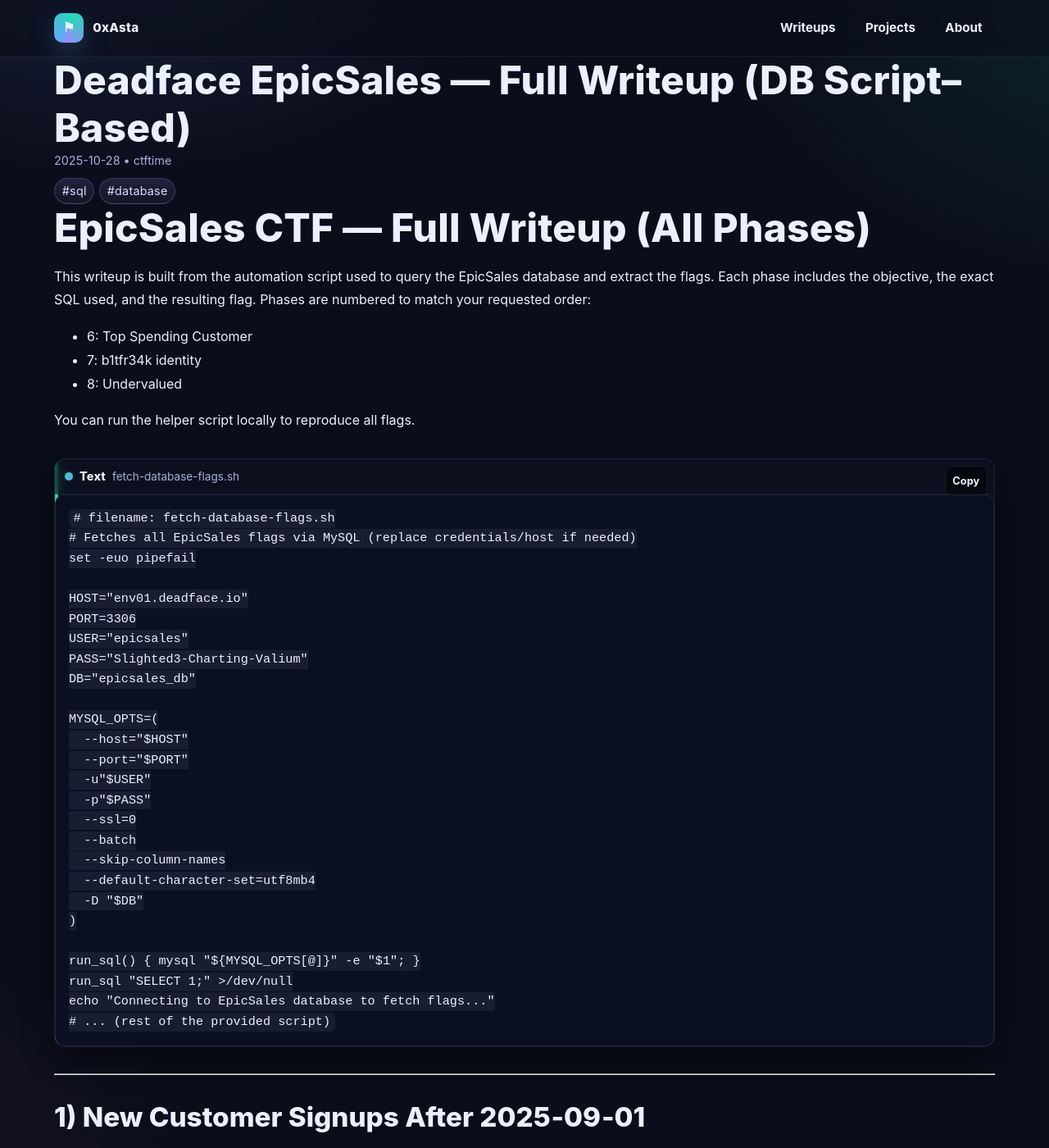
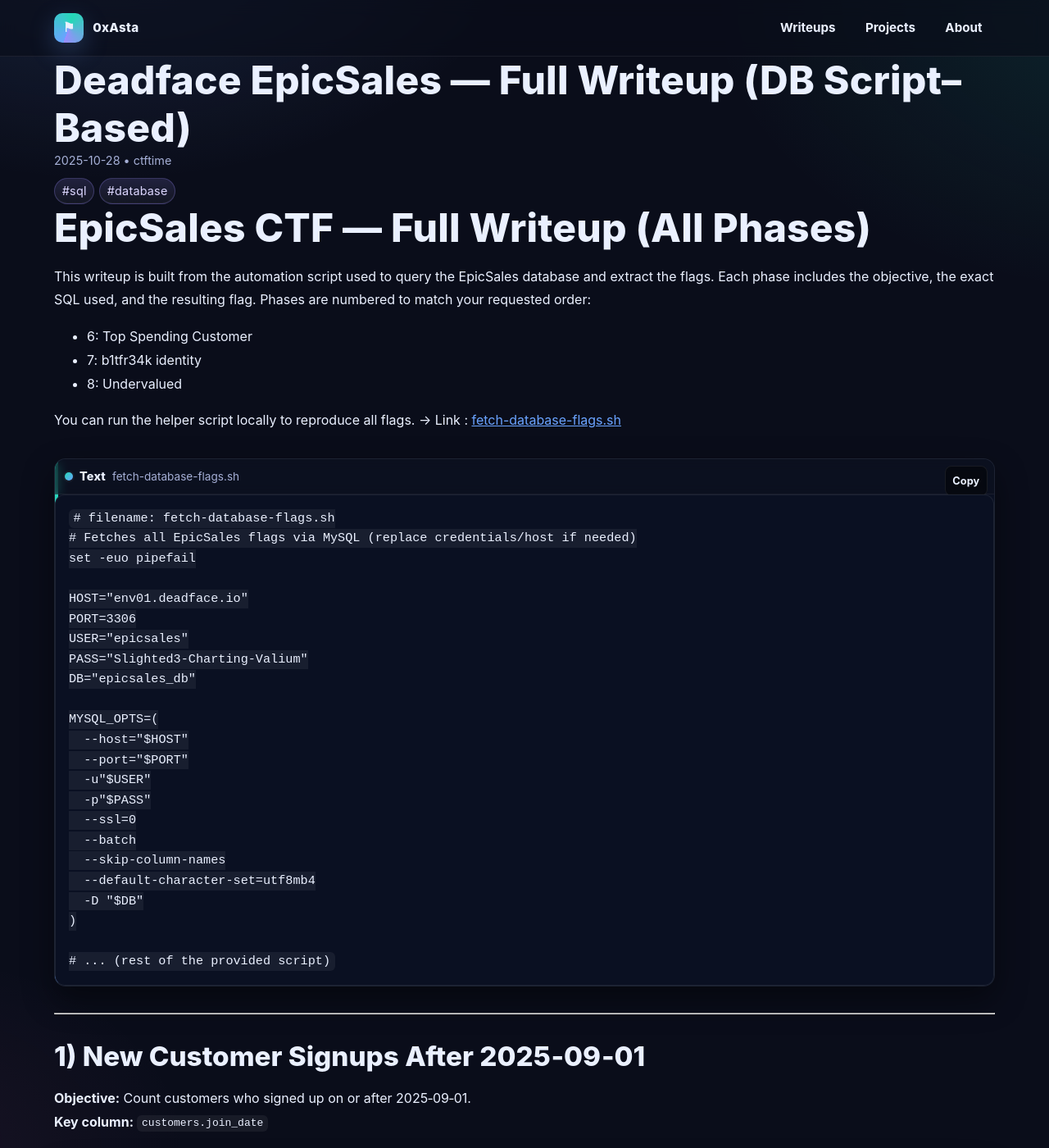
Before and after one commit to 0xAstaaa/0xAstaaa.github.io, a Jekyll site: the page built from _writeups/2025-10-26-CtfTime-Deadface-EpicSales.md, in a window 1280 px wide and 1400 px high. Shown: the whole window at 82% size. Built offline with Jekyll 4.4.1, drawn with Linux system fonts in a browser that asks for light colours.

Commit message:
Update 2025-10-26-CtfTime-Deadface-EpicSales.md

````diff
--- a/_writeups/2025-10-26-CtfTime-Deadface-EpicSales.md
+++ b/_writeups/2025-10-26-CtfTime-Deadface-EpicSales.md
@@ -17,7 +17,7 @@ This writeup is built from the automation script used to query the EpicSales dat
 - 8: Undervalued
 
 You can run the helper script locally to reproduce all flags.
-
+-> Link : [fetch-database-flags.sh](https://pastebin.com/ZXMMfknM)
 ```bash
 # filename: fetch-database-flags.sh
 # Fetches all EpicSales flags via MySQL (replace credentials/host if needed)
@@ -41,9 +41,6 @@ MYSQL_OPTS=(
   -D "$DB"
 )
 
-run_sql() { mysql "${MYSQL_OPTS[@]}" -e "$1"; }
-run_sql "SELECT 1;" >/dev/null
-echo "Connecting to EpicSales database to fetch flags..."
 # ... (rest of the provided script)
 ```
 
````
